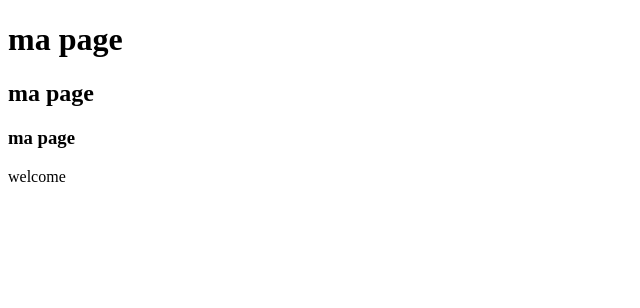
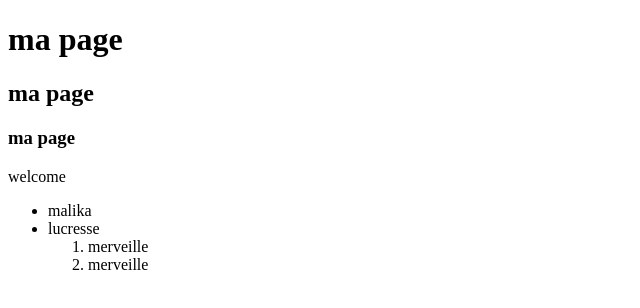
Before and after one commit to Malika03-ul/jour6, a plain HTML site: page index.html in a window 1280 px wide. Shown: the whole page, without its empty margins (0-640 px from the left). Drawn offline with Linux system fonts and the light colour scheme.

Commit message:
balise ul et ol
j'ai utilisé les balises ul et ol pour voire comment ca va se présenter sur ma page

```diff
--- a/index.html
+++ b/index.html
@@ -10,6 +10,13 @@
     <h2>ma page</h2>
     <h3>ma page</h3>
     <p>welcome</p>
-
+    <ul>
+        <li>malika</li>
+        <li>lucresse</li>
+        <ol>
+            <li>merveille</li>
+            <li>merveille</li>
+        </ol>
+    </ul>
 </body>
 </html>
```
